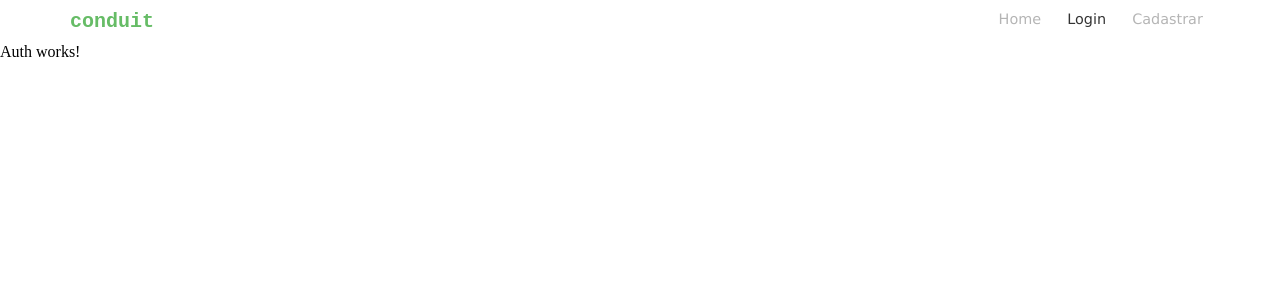
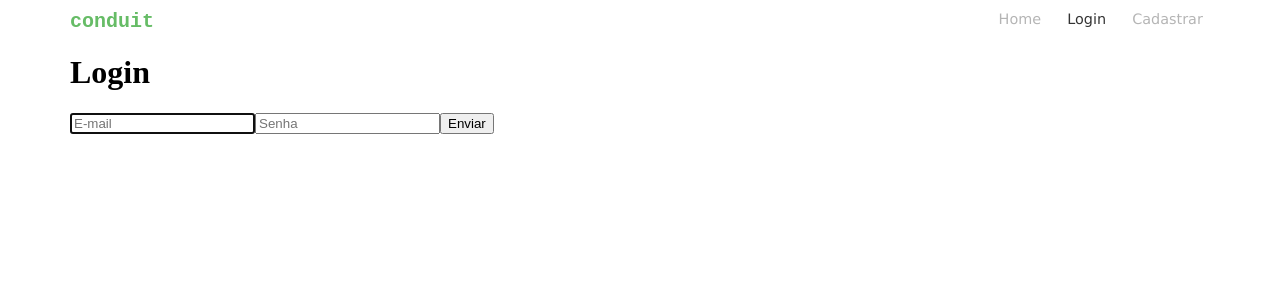
Before and after one commit to maiconm/conduit-vue, a Vue app: page /login in a window 1280 px wide. Shown: the top 300 px of the page. Built offline with nearby package versions, Linux system fonts and the light colour scheme.

Commit message:
Cria o formulário de autenticação, previnindo a ação padrão.

```diff
--- a/src/components/Auth.vue
+++ b/src/components/Auth.vue
@@ -1,13 +1,40 @@
 <template>
-  <div>
-    Auth works!
+  <div class="container">
+    <h1>Login</h1>
+    <div class="auth-container">
+      <form @submit.prevent="submitHandler">
+        <input
+          autofocus
+          type="text"
+          id="mail"
+          name="email"
+          placeholder="E-mail"
+        >
+        <input
+          id="password"
+          type="password"
+          name="password"
+          placeholder="Senha"
+        >
+        <button
+
+          type="submit"
+        >
+          Enviar
+        </button>
+      </form>
+    </div>
   </div>
 </template>
 
 <script>
-export default {
+  export default {
+    methods: {
+      submitHandler() {
 
-}
+      }
+    }
+  }
 </script>
 
 <style>
```
